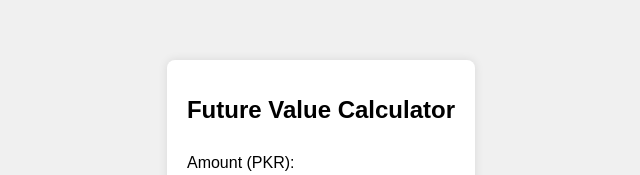
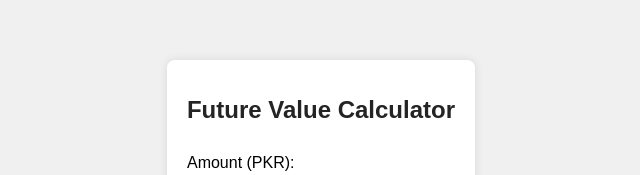
Before and after one commit to WaridArshad20/Inflation_calculator, a plain HTML site: page inflation rate application/index.html in a window 1280 px wide. Shown: the part 147-322 px from the top of the page, without its empty margins (319-959 px from the left). Drawn offline with Linux system fonts and the light colour scheme.

Commit message:
change text color for title

```diff
--- a/inflation rate application/styles.css
+++ b/inflation rate application/styles.css
@@ -17,6 +17,7 @@ body {
 h1 {
   margin-bottom: 20px;
   font-size: 24px;
+  color: rgb(37, 36, 36);
 }
 
 form {
```
